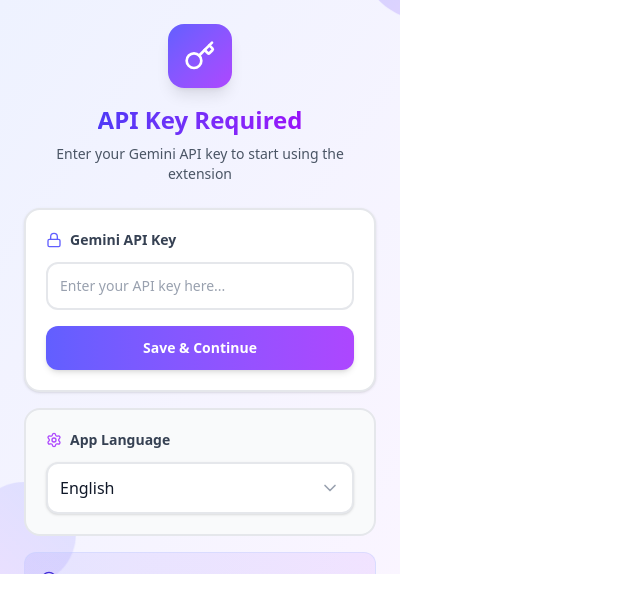
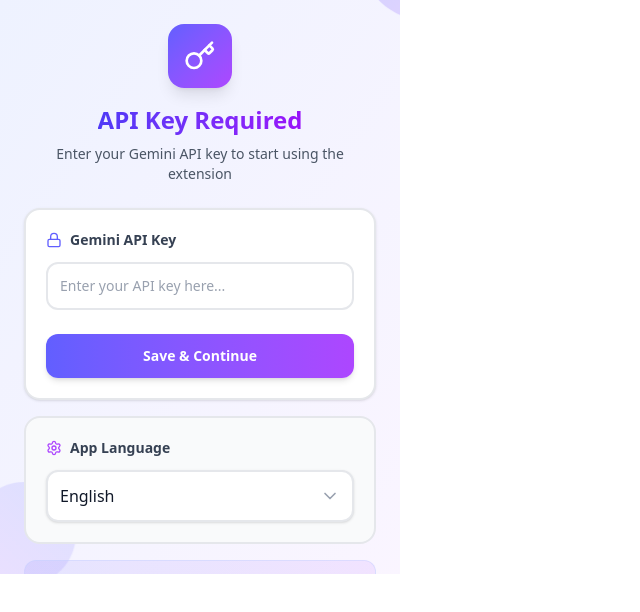
Before and after one commit to m0nters/ai-dictionary-extension, a React (Vite) app: page / in a window 1280 px wide. Shown: the top 612 px of the page, without its empty margins (0-640 px from the left). Built offline with nearby package versions, Linux system fonts and the light colour scheme.

Commit message:
sửa css lại một chút

```diff
--- a/src/pages/ApiKeyScreen.tsx
+++ b/src/pages/ApiKeyScreen.tsx
@@ -85,11 +85,11 @@
               className="w-full rounded-xl border-2 border-gray-200 bg-white p-3 text-sm transition-all duration-200 placeholder:text-gray-400 hover:border-gray-300 focus:border-indigo-500 focus:ring-4 focus:ring-indigo-100 focus:outline-none"
             />
 
-            {error && (
-              <div className="mt-2 text-xs text-red-600">
-                {t("errors:apiKeyInvalid")}
-              </div>
-            )}
+            <div
+              className={`mt-2 overflow-hidden text-xs text-red-600 transition-all duration-300 ease-out ${error ? "max-h-20" : "max-h-0"}`}
+            >
+              {t("errors:apiKeyInvalid")}
+            </div>
 
             <button
               type="submit"
```
